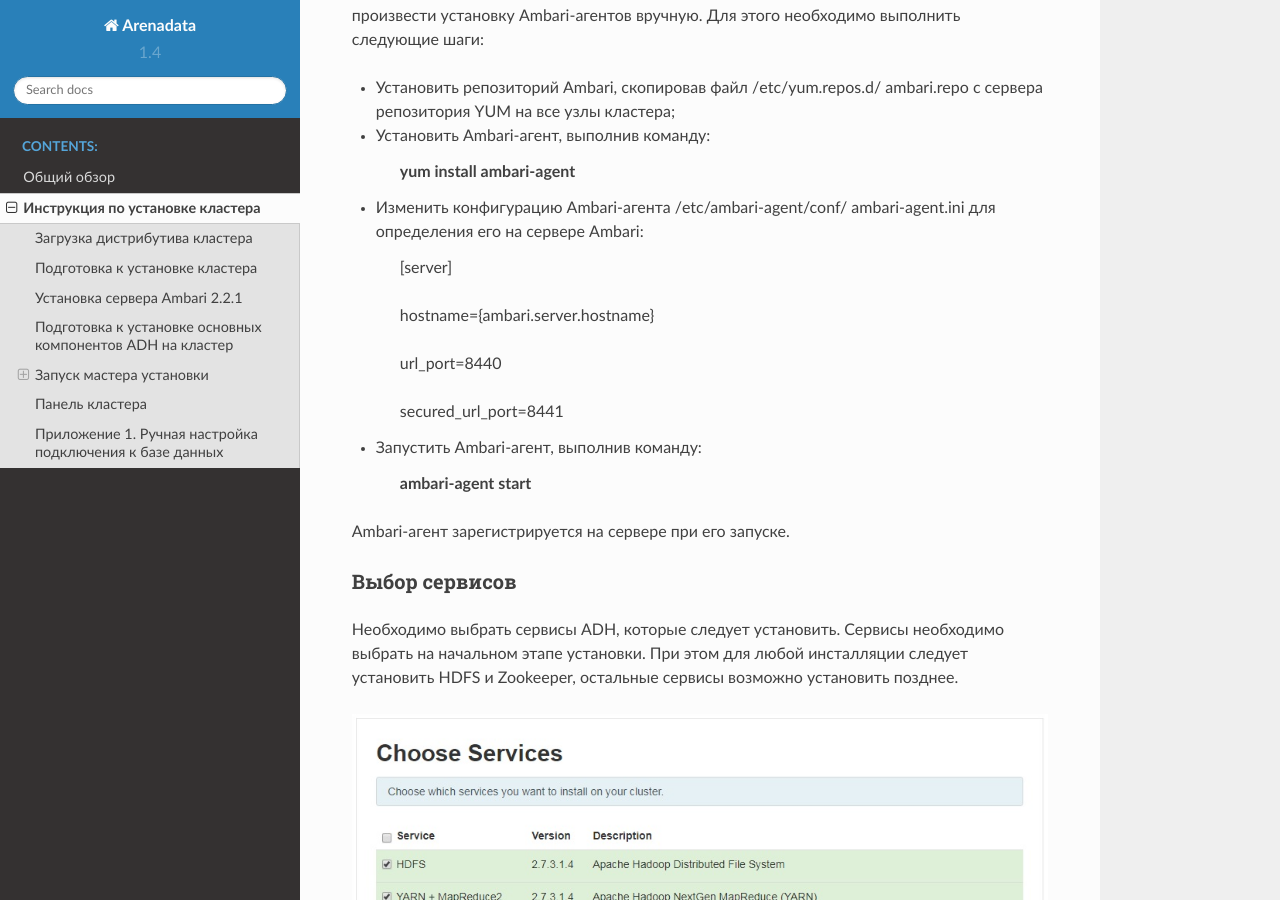
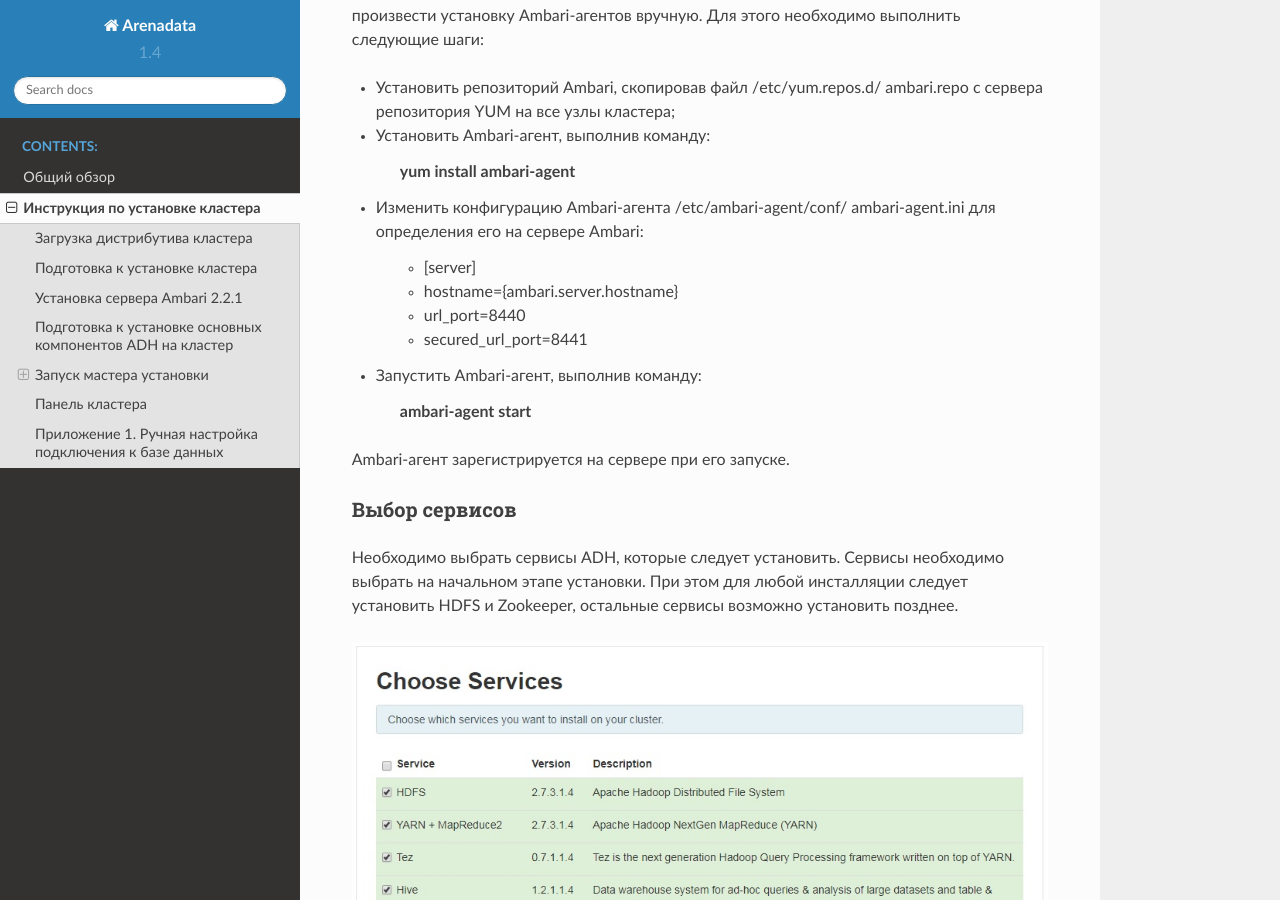
Before and after one commit to arenadata/docs_adps, a Sphinx documentation site: the page built from source/install.rst, in a window 1280 px wide and 900 px high, scrolled down 2659 px. Built offline with Sphinx 7.4.7 and the Read the Docs theme 2.0.0, drawn with Linux system fonts in a browser that asks for light colours.

```diff
--- a/source/install.rst
+++ b/source/install.rst
@@ -106,13 +106,10 @@ SSH, следует произвести установку Ambari-агенто
 + Изменить конфигурацию Ambari-агента /etc/ambari-agent/conf/
   ambari-agent.ini для определения его на сервере Ambari:
 
-    [server]
-
-    hostname={ambari.server.hostname}
-
-    url_port=8440
-
-    secured_url_port=8441
+    + [server]
+    + hostname={ambari.server.hostname}
+    + url_port=8440
+    + secured_url_port=8441
 
 
 + Запустить Ambari-агент, выполнив команду:
```
